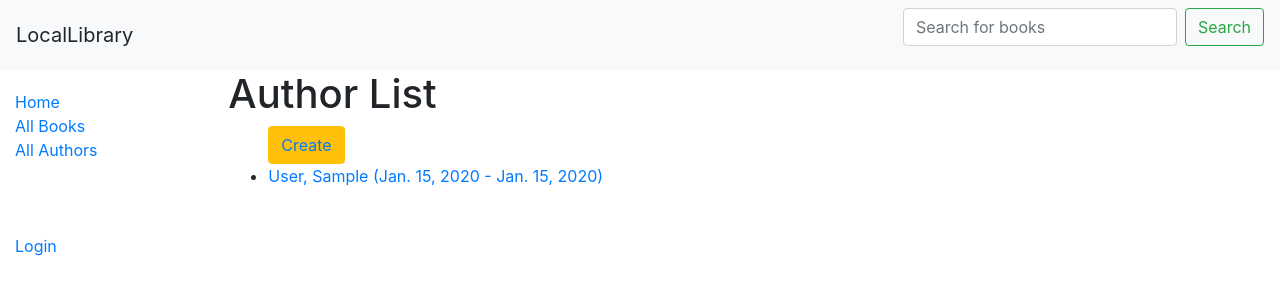
After one commit to keshavy9/django-book-library, a Django app: page /catalog/authors/ in a window 1280 px wide. The commit adds this page. Shown: the top 300 px of the page. Run offline with Django 3.2, Linux system fonts and the light colour scheme; tables that the repository leaves empty hold one stand-in row (values such as "Sample post"); some libraries are stand-ins or nearby versions.

```diff
--- a/catalog/admin.py
+++ b/catalog/admin.py
@@ -21,13 +21,15 @@ class BookAdmin(admin.ModelAdmin):
     pass
 @admin.register(BookInstance)
 class BookInstanceAdmin(admin.ModelAdmin):
-    list_filter = ('status','due_back')
+    list_display = ('book', 'status', 'borrower', 'due_back', 'id')
+    list_filter = ('status', 'due_back')
+
     fieldsets = (
         (None, {
             'fields': ('book', 'imprint', 'id')
         }),
         ('Availability', {
-            'fields': ('status', 'due_back')
+            'fields': ('status', 'due_back', 'borrower')
         }),
     )
     pass
--- a/catalog/models.py
+++ b/catalog/models.py
@@ -1,5 +1,7 @@
 from django.db import models
 from django.urls import reverse
+from django.contrib.auth.models import User
+from datetime import date
 import uuid
 
 
@@ -27,6 +29,7 @@ class Book(models.Model):
         return self.title
 
     def get_absolute_url(self):
+
         return reverse('book-detail', args=[str(self.id)])
 
 
@@ -36,6 +39,7 @@ class BookInstance(models.Model):
     book = models.ForeignKey(Book, on_delete=models.SET_NULL, null=True)
     imprint = models.CharField(max_length=200)
     due_back = models.DateField(blank= True, null = True)
+    borrower = models.ForeignKey(User, on_delete=models.SET_NULL, null=True, blank=True)
 
     LOAN_STATUS = (
         ('m','maintainence'),
@@ -45,6 +49,12 @@ class BookInstance(models.Model):
     )
 
     status = models.CharField(max_length=1,choices=LOAN_STATUS,blank=True,default='m',help_text='Book availabilty')
+
+    @property
+    def is_overdue(self):
+        if self.due_back and date.today() > self.due_back:
+            return True
+        return False
 
     class Meta:
         ordering = ['due_back']
@@ -63,7 +73,7 @@ class Author(models.Model):
 
     def get_absolute_url(self):
         """Returns the url to access a particular author instance."""
-        return reverse('author-detail', args=[str(self.id)])
+        return reverse('author-detail', args=[self.id])
 
     def __str__(self):
         """String for representing the Model object."""
--- a/catalog/templates/base_generic.html
+++ b/catalog/templates/base_generic.html
@@ -9,6 +9,15 @@
       <link rel="stylesheet" href="{% static 'css/style.css' %}">
     </head>
     <body>
+    <div>
+        <nav class="navbar navbar-light bg-light justify-content-between">
+  <a class="navbar-brand">LocalLibrary</a>
+  <form class="form-inline" method="get">
+    <input class="form-control mr-sm-2" type="search" placeholder="Search for books" name="bookname" aria-label="Search">
+    <button class="btn btn-outline-success my-2 my-sm-0" type="submit">Search</button>
+  </form>
+        </nav>
+    </div>
         <div class="container-fluid">
             <div class="row">
                 <div class="col-sm-2">
@@ -16,10 +25,14 @@
                     <ul class="sidebar-nav">
                         <li><a href="{% url 'index'%}">Home</a></li>
                         <li><a href="{% url 'books' %}">All Books</a></li>
-                        <li><a href="">All Authors</a></li>
+                        <li><a href="{% url 'authors' %}">All Authors</a></li>
+                        <br>
+                        <br>
+                        <br>
 
                         {% if user.is_authenticated %}
                         <li>User: {{ user.get_username }}</li>
+                        <li><a href="{% url 'my-borrowed' %}">My Borrowed</a></li>
                         <li><a href="{% url 'logout'%}?next={{request.path}}">Logout</a></li>
                         {% else %}
                          <li><a href="{% url 'login'%}?next={{request.path}}">Login</a></li>
--- /dev/null
+++ b/catalog/templates/catalog/author_list.html
@@ -0,0 +1,25 @@
+{% extends "base_generic.html" %}
+
+{% block content %}
+
+<h1>Author List</h1>
+
+{% if author_list %}
+  <ul>
+<button type="button" class="btn btn-warning"><a href = "{%url 'author_create' %}">Create</a></button>
+  {% for author in author_list %}
+    <li>
+      <a href="{{ author.get_absolute_url }}">
+      {{ author }} ({{author.date_of_birth}} - {% if author.date_of_death %}{{author.date_of_death}}{% endif %})
+      </a>
+    </li>
+  {% endfor %}
+
+ </ul>
+{% else %}
+  <p>There are no authors available.</p>
+{% endif %}
+
+
+
+{% endblock %}
--- a/catalog/templates/catalog/book_detail.html
+++ b/catalog/templates/catalog/book_detail.html
@@ -3,11 +3,11 @@
 {% block content %}
   <h1>Title: {{ book.title }}</h1>
 
-  <p><strong>Author:</strong> <a href="">{{ book.author }}</a></p> <!-- author detail link not yet defined -->
+  <p><strong>Author:</strong> <a href="{% url 'author-detail' book.author.pk %}">{{ book.author }}</a></p>
   <p><strong>Summary:</strong> {{ book.summary }}</p>
   <p><strong>ISBN:</strong> {{ book.isbn }}</p>
   <p><strong>Language:</strong> {{ book.language }}</p>
-  <p><strong>Genre:</strong> {% for genre in book.genre.all %} {{ genre }}{% if not for loop.last %}, {% endif %}{% endfor %}</p>
+  <p><strong>Genre:</strong> {% for genre in book.genre.all %} {{ genre }}{% if not forloop.last %}, {% endif %}{% endfor %}</p>
 
   <div style="margin-left:20px;margin-top:20px">
     <h4>Copies</h4>
--- a/catalog/templates/catalog/book_list.html
+++ b/catalog/templates/catalog/book_list.html
@@ -2,6 +2,7 @@
 
 {% block content %}
     <h1>Book List</h1>
+    <button type="button" class="btn btn-warning"><a href = "{%url 'book_create' %}">Create</a></button>
     {% if book_list %}
         <ul>
             {% for book in book_list%}
--- a/catalog/urls.py
+++ b/catalog/urls.py
@@ -3,12 +3,16 @@ from . import views
 
 urlpatterns = [
     path('',views.index, name='index'),
+    path('mybooks/', views.LoanedBooksByUserListView.as_view(), name='my-borrowed'),
     path('books/', views.BookListView.as_view(), name='books'),
     path('book/<int:pk>', views.BookDetailView.as_view(), name='book-detail'),
+    path('authors/', views.AuthorListView.as_view(), name='authors'),
+    path('author/<int:pk>', views.AuthorDetailView.as_view(), name='author-detail'),
     path('author/create/', views.AuthorCreate.as_view(), name='author_create'),
     path('author/<int:pk>/update/', views.AuthorUpdate.as_view(), name='author_update'),
     path('author/<int:pk>/delete/', views.AuthorDelete.as_view(), name='author_delete'),
     path('book/create/', views.BookCreate.as_view(), name='book_create'),
     path('book/<int:pk>/update/', views.BookUpdate.as_view(), name='book_update'),
     path('book/<int:pk>/delete/', views.BookDelete.as_view(), name='book_delete'),
+
 ]
--- a/catalog/views.py
+++ b/catalog/views.py
@@ -5,6 +5,7 @@ from catalog.models import Book, Author, BookInstance, Genre
 
 from django.views.generic.edit import CreateView, UpdateView, DeleteView
 from django.urls import reverse_lazy
+from django.contrib.auth.mixins import LoginRequiredMixin
 
 
 class BookCreate(CreateView):
@@ -41,9 +42,25 @@ class BookListView(generic.ListView):
     model = Book
 
 
-class BookDetailView(generic.ListView):
+class BookDetailView(generic.DetailView):
     model = Book
 
+class AuthorListView(generic.ListView):
+    model = Author
+
+class AuthorDetailView(generic.DetailView):
+
+    model = Author
+
+
+class LoanedBooksByUserListView(LoginRequiredMixin, generic.ListView):
+
+    model = BookInstance
+    template_name = 'catalog/bookinstance_list_borrowed_user.html'
+    paginate_by = 10
+
+    def get_queryset(self):
+        return BookInstance.objects.filter(borrower=self.request.user).filter(status__exact='o').order_by('due_back')
 
 def index(request):
 
@@ -62,6 +79,9 @@ def index(request):
     num_genres = Genre.objects.all().count()
     book_contains_x = Book.objects.filter(title__icontains='harry').count()
 
+    query = request.GET['bookname']
+    result = Book.objects.get(title__icontains=query)
+
     context = {
         'num_books': num_books,
         'num_instances': num_instances,
@@ -69,6 +89,10 @@ def index(request):
         'num_authors': num_authors,
         'num_genres': num_genres,
         'book_contains_x' : book_contains_x,
+        'result': result,
     }
 
     return render(request, 'index.html', context=context)
+
+def search(request):
+    pass
```
Also changed, not shown: catalog/templates/catalog/author_detail.html (added, +19 -0 lines), catalog/templates/catalog/bookinstance_list_borrowed_user.html (added, +19 -0 lines), catalog/migrations/0002_bookinstance_borrower.py (added).
